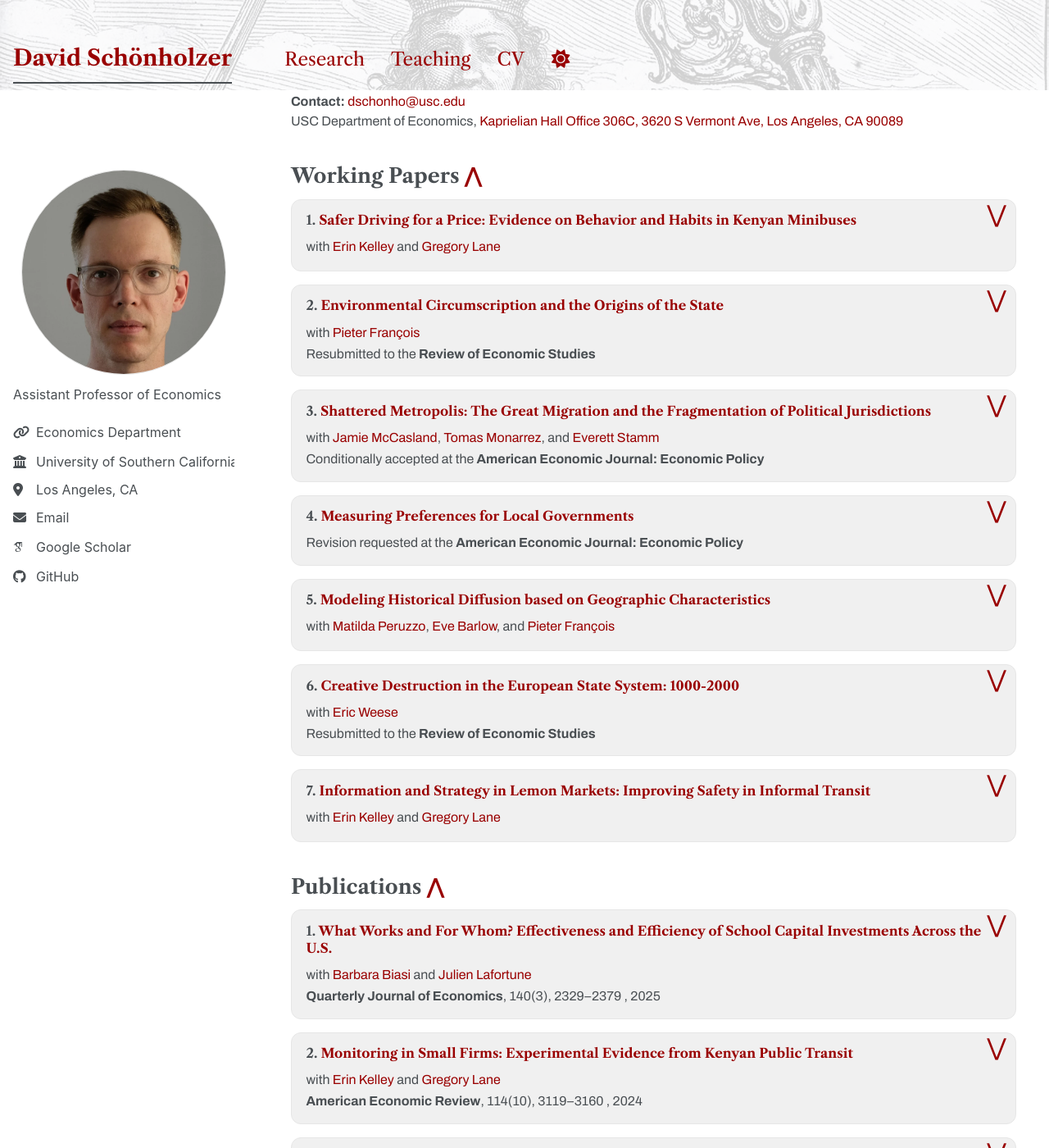
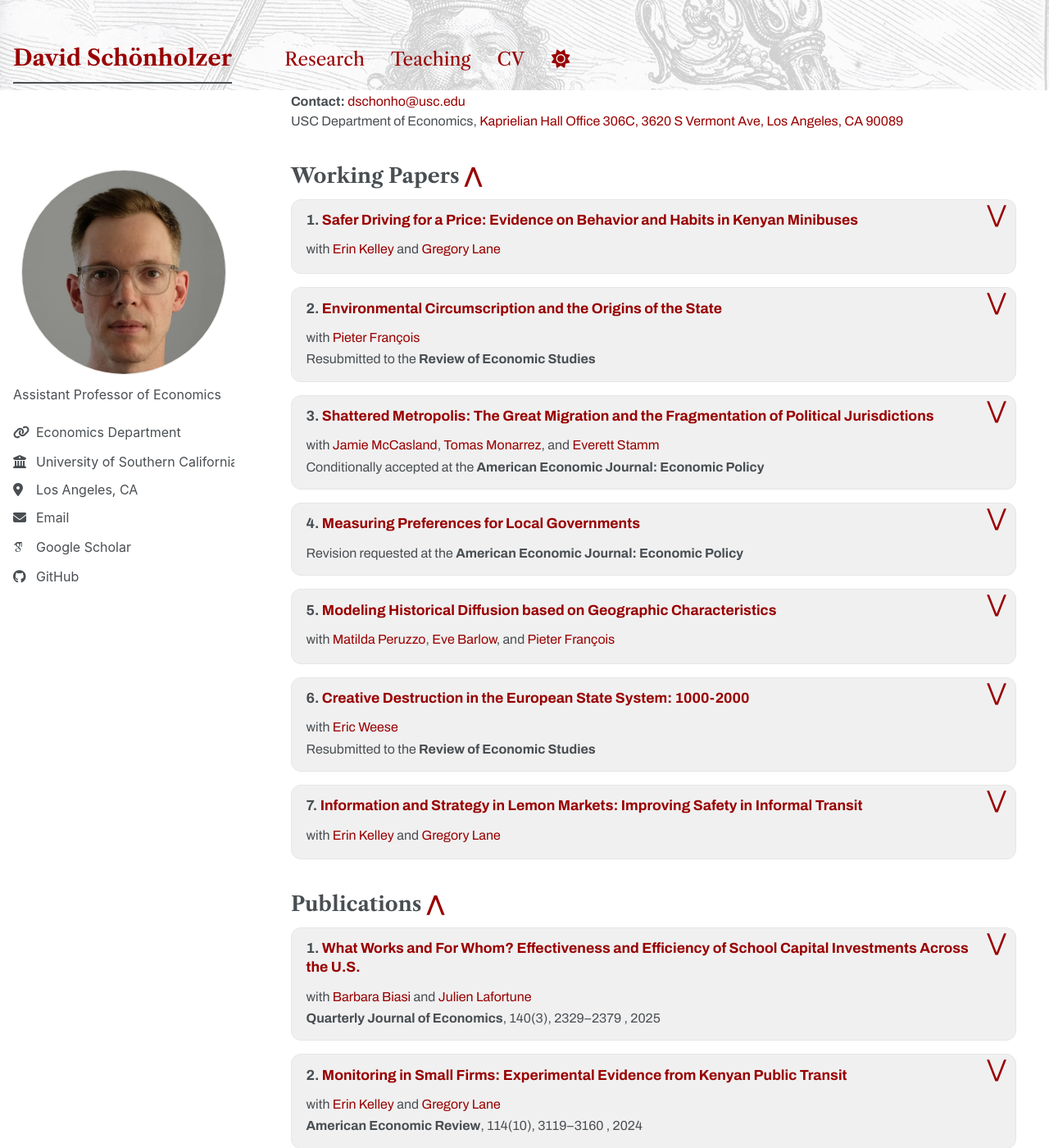
Before and after one commit to david-sch/david-sch.github.io, a Jekyll site: the page built from _pages/about.md, in a window 1280 px wide and 1400 px high, scrolled down 375 px. Shown: the whole window at 82% size. Built offline with Jekyll 4.4.1, drawn with Linux system fonts in a browser that asks for light colours; some web fonts are replaced; a script bundle is joined from its source files by our own code; library files that are not in the unit come from our copies.

Commit message:
Paper titles in the body sans, a touch larger on desktop
Titles of paper boxes now use Archivo like the rest of the box; Libre
Caslon stays on section titles and the homepage headers. On desktop the
titles sit at 1.1em, slightly above the co-author and venue lines;
mobile keeps them at body size.

Co-Authored-By: Claude Opus 5 (1M context) <noreply@anthropic.com>
Claude-Session: https://claude.ai/code/session_012Jq8M4igZYwKXKAdmp89bt

```diff
--- a/assets/css/main.scss
+++ b/assets/css/main.scss
@@ -74,12 +74,17 @@
 }
 
 /* Paper titles: bold, same size as the co-author / venue lines below them
-   (desktop and mobile alike), hugging their metadata */
+   on mobile, a touch larger on desktop, hugging their metadata */
 .page__content .archive__item .archive__item-title {
   font-size: $type-size-5;
   font-weight: 700;
   line-height: 1.3;
   margin: 0 0 0.15em;
+}
+@media screen and (min-width: 1024px) {
+  .page__content .archive__item .archive__item-title {
+    font-size: 1.1em;
+  }
 }
 
 /* Status / venue / co-author lines: hug the title above, normal body size */
@@ -657,9 +662,12 @@ html, body {
   font-family: "Archivo", -apple-system, "Helvetica Neue", Arial, sans-serif;
 }
 h1, h2, h3, h4, h5, h6,
-.archive__item-title,
 .site-header .masthead__menu-item--lg a {
   font-family: "Libre Caslon Text", Georgia, serif;
+}
+/* Paper titles stay in the body sans; serif is reserved for section titles and homepage headers */
+.archive__item-title {
+  font-family: "Archivo", -apple-system, "Helvetica Neue", Arial, sans-serif;
 }
 
 /* ==========================================================================
```
